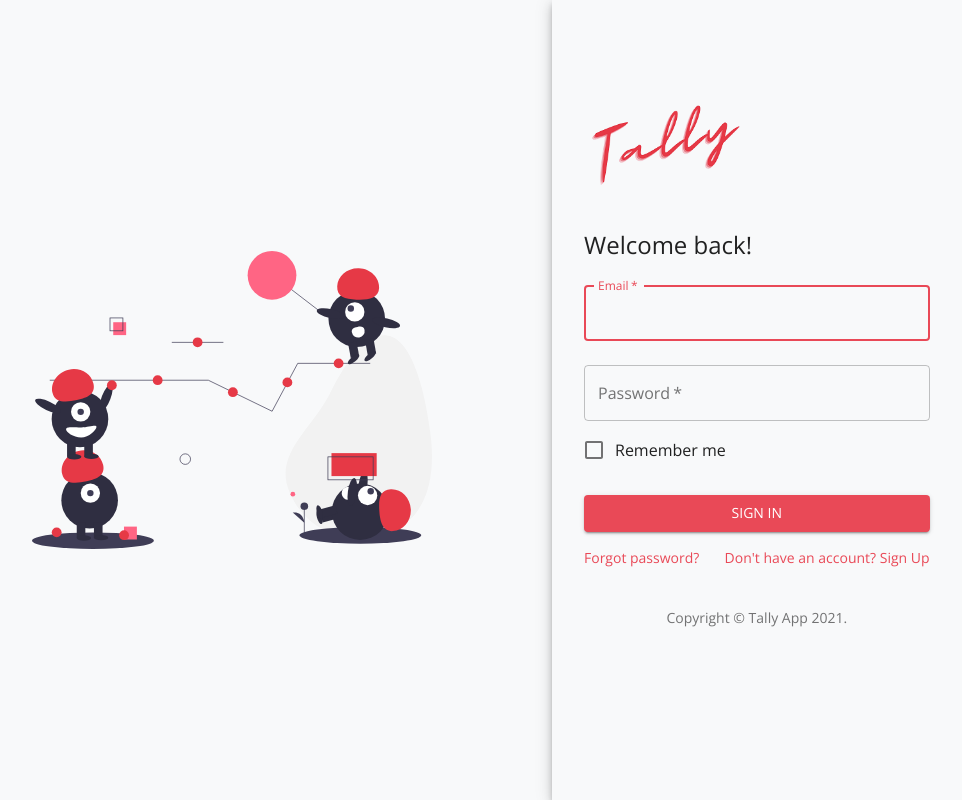
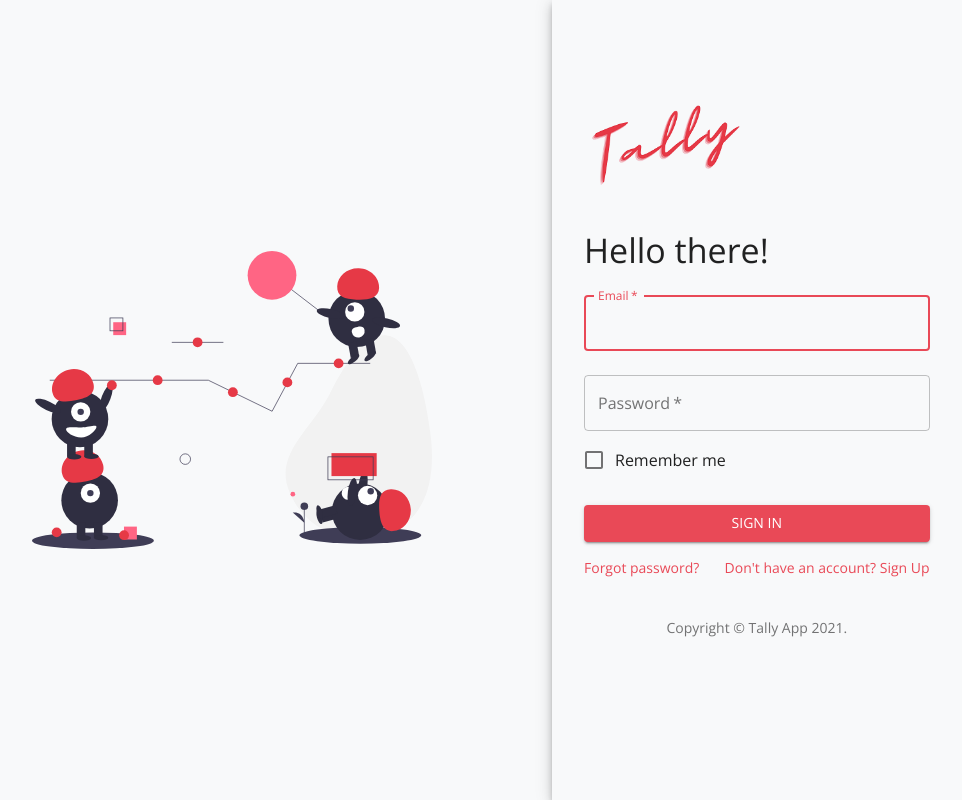
Before and after one commit to awalemandi/tally, a React (Create React App) app: page /signin in a window 1280 px wide. Shown: the whole page, without its empty margins (88-1050 px from the left). Built offline with nearby package versions, Linux system fonts and the light colour scheme; no server answers.

Commit message:
updated Welco me message

```diff
--- a/src/components/layout/Navbar.tsx
+++ b/src/components/layout/Navbar.tsx
@@ -20,6 +20,7 @@
 
 import Logo from '../../images/tally.png';
 import SideDrawer, { drawerWidth } from './SideDrawer';
+import { IoWalkOutline } from 'react-icons/io5';
 
 //styling
 const useStyles = makeStyles(theme => ({
@@ -119,9 +120,15 @@
 					</Hidden>
 					<div></div>
 					<Box className={classes.buttonContainer}>
-							<Button size='small' variant='text' onClick={logoutClickHandler}>
-								Sign out
-							</Button>
+						<Button
+							size='small'
+							startIcon={<IoWalkOutline />}
+							variant='contained'
+							color='primary'
+							onClick={logoutClickHandler}
+						>
+							Sign out
+						</Button>
 					</Box>
 				</Toolbar>
 			</AppBar>
--- a/src/components/pages/SignIn.tsx
+++ b/src/components/pages/SignIn.tsx
@@ -156,8 +156,8 @@
 					<RouterLink to='/'>
 						<img src={Logo} className={classes.logo} />
 					</RouterLink>
-					<Typography component='h1' variant='h5' className={classes.greeting}>
-						Welcome back!
+					<Typography component='h1' variant='h4' className={classes.greeting}>
+						Hello there!
 					</Typography>
 					<form
 						className={classes.form}
```
Also changed, not shown: 1 other file (tests, documents, lock files or other folders).
